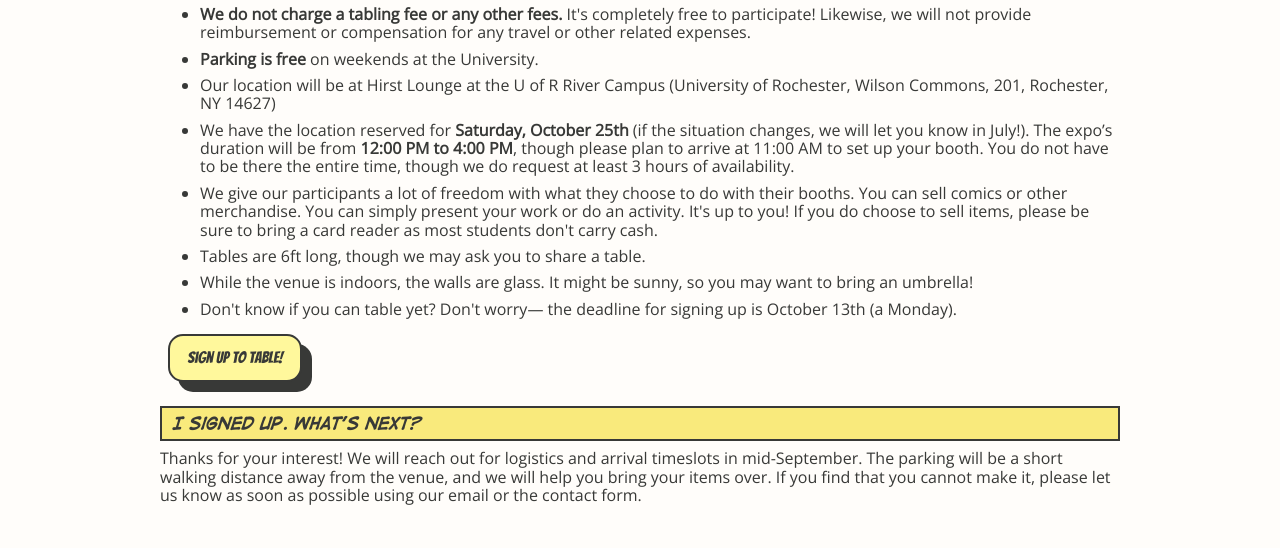
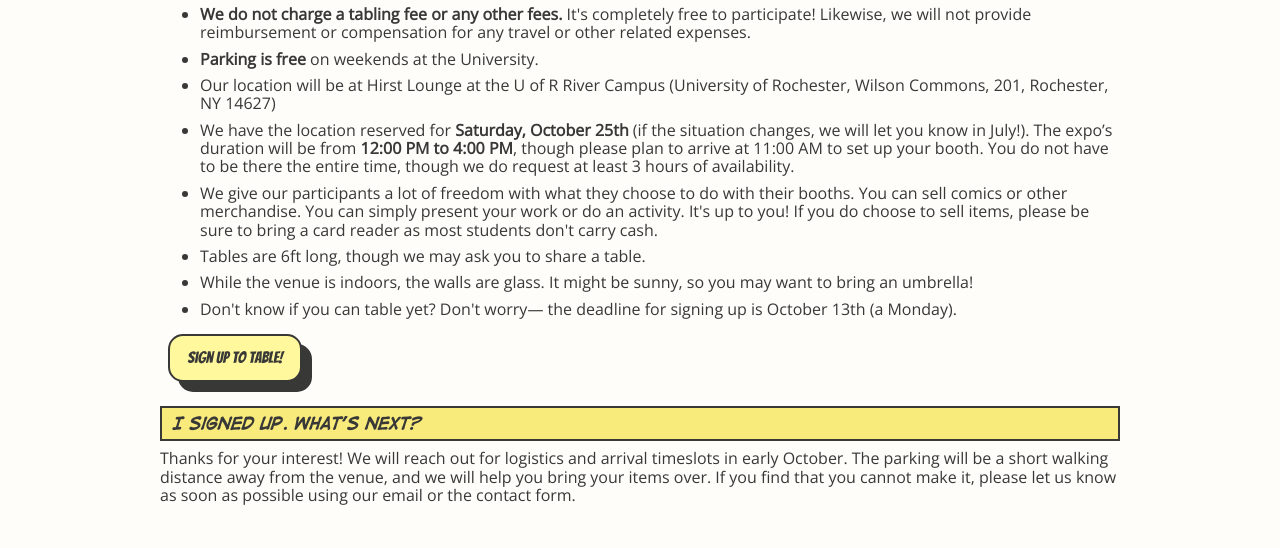
Before and after one commit to urcomics/gennycon, a plain HTML site: page artists.html in a window 1280 px wide. Shown: the part 183-731 px from the top of the page. Drawn offline with nearby package versions, Linux system fonts and the light colour scheme.

Commit message:
Update artists.html

```diff
--- a/artists.html
+++ b/artists.html
@@ -32,7 +32,7 @@
         <div class="btn"><a href="https://forms.gle/CvL1asJ9higptFJq8" target="_blank">Sign up to table!</a></div>
 
         <h2>I signed up. What's next?</h2>
-        <p>Thanks for your interest! We will reach out for logistics and arrival timeslots in mid-September. The parking will be a short walking distance away from the venue, and we will help you bring your items over. If you find that you cannot make it, please let us know as soon as possible using our email or the contact form.</p>
+        <p>Thanks for your interest! We will reach out for logistics and arrival timeslots in early October. The parking will be a short walking distance away from the venue, and we will help you bring your items over. If you find that you cannot make it, please let us know as soon as possible using our email or the contact form.</p>
     </div>
 
     <footer>
```
